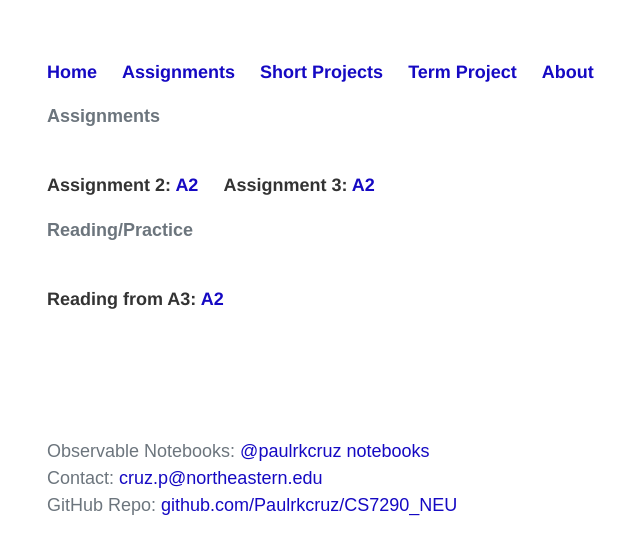
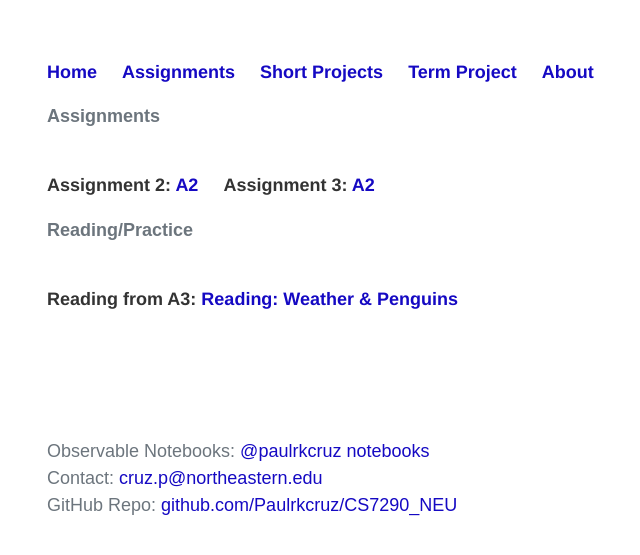
Before and after one commit to Paulrkcruz/CS7290_NEU, a Jekyll site: the page built from assignments/index.html, in a window 1280 px wide. Shown: the top 555 px of the page, without its empty margins (145-785 px from the left). Built offline with Jekyll 4.4.1, drawn with Linux system fonts in a browser that asks for light colours.

Commit message:
Update index.html

```diff
--- a/assignments/index.html
+++ b/assignments/index.html
@@ -12,6 +12,6 @@ title: Assignments
 <b>Reading/Practice</b>
 {% comment %} <h1>Assignments</h1> {% endcomment %}
 <ul class="reading"><br>
-<li><b>Reading from A3:</b> <a href="/CS7290_NEU/assignments/reading.html">A2</a></li>
+<li><b>Reading from A3:</b> <a href="/CS7290_NEU/assignments/reading.html">Reading: Weather & Penguins</a></li>
 </ul>
 </div>
```
